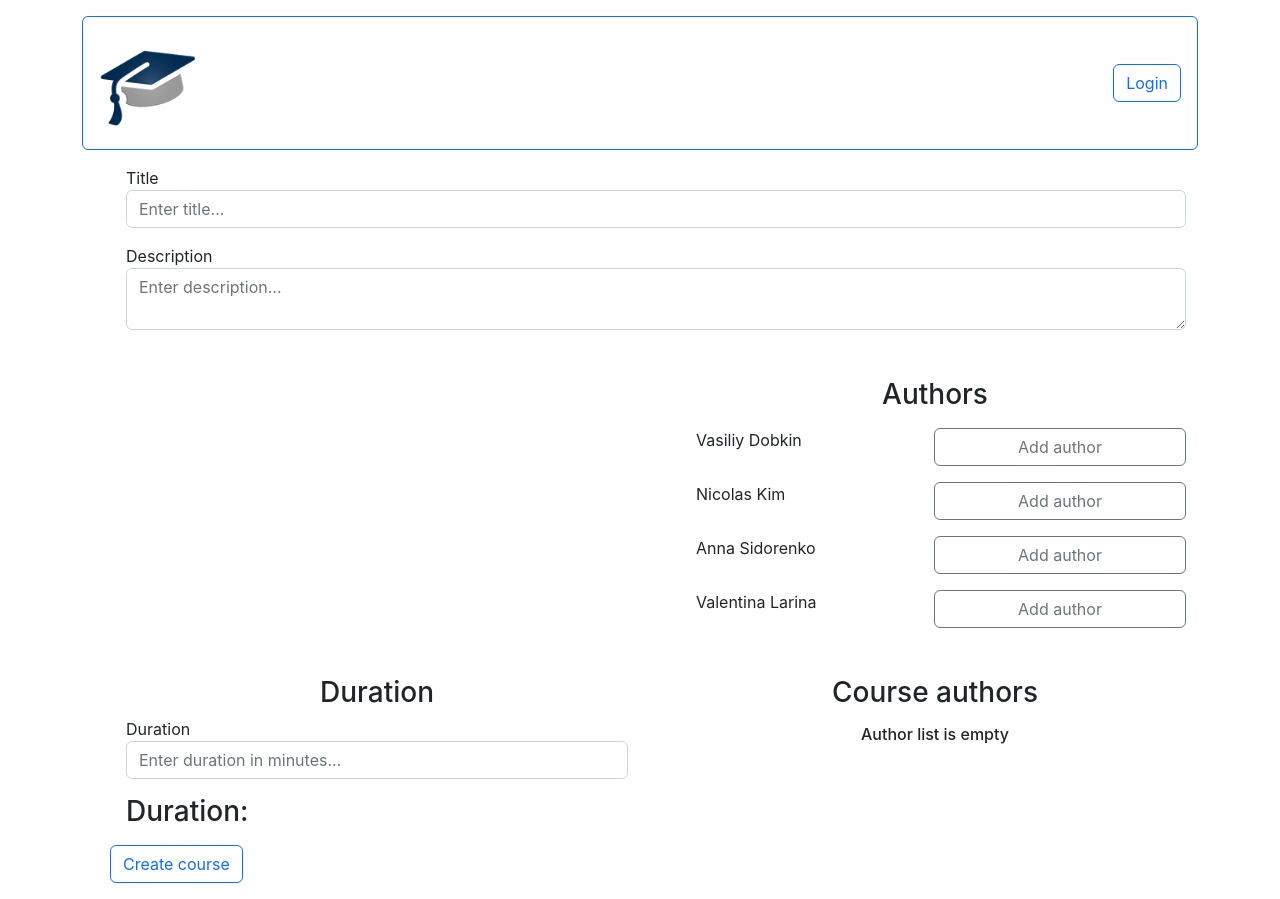
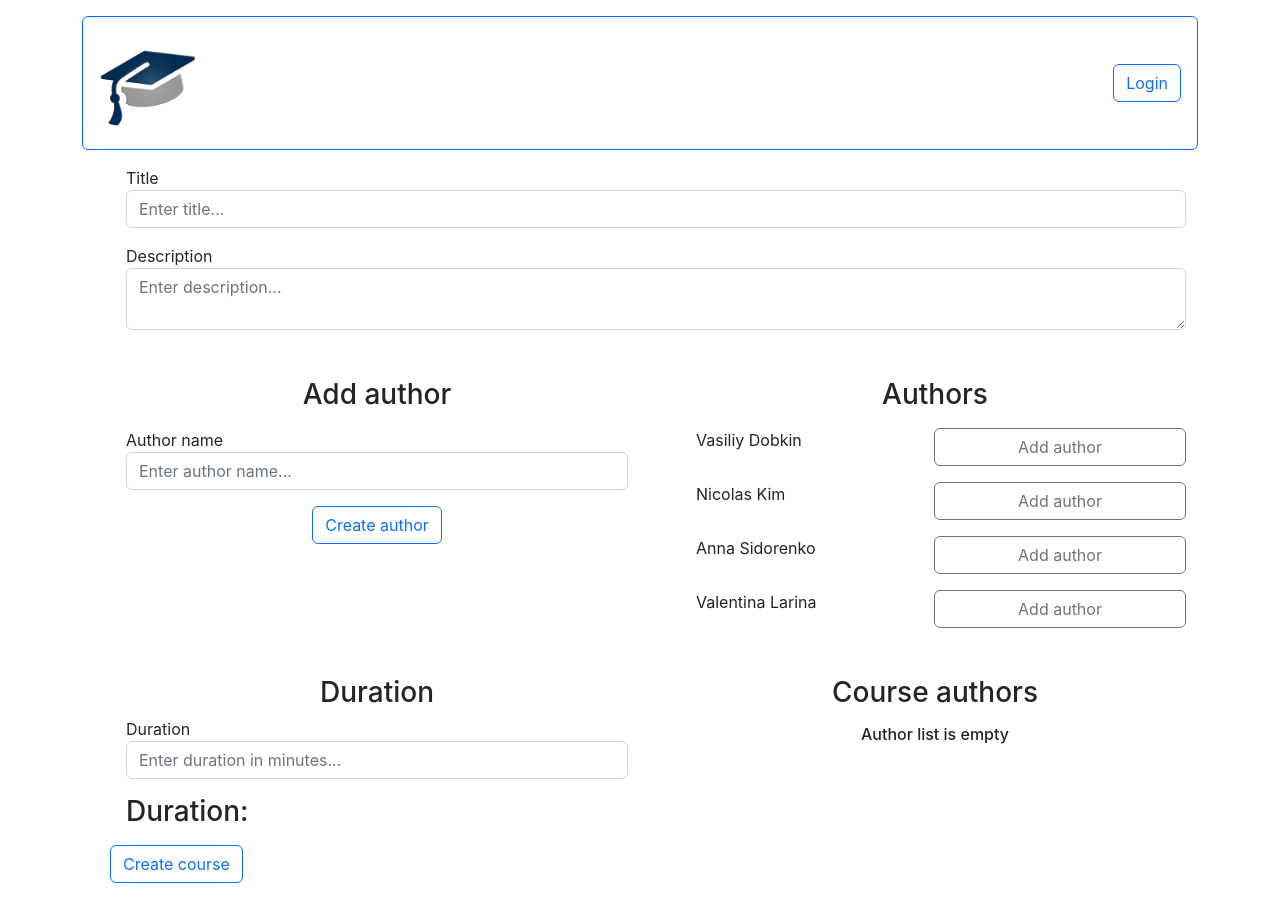
Before and after one commit to Volosh1n/courses-app, a React (Create React App) app: page / in a window 1280 px wide. Both pictures are taken after typing "Sample" into the empty fields and a click on the button "Add new course". Built offline with nearby package versions, Linux system fonts and the light colour scheme.

Commit message:
Create new author subform

```diff
--- a/src/App.jsx
+++ b/src/App.jsx
@@ -13,8 +13,8 @@ import './App.css';
 
 function App() {
   const [coursesList, setCoursesList] = useState(mockedCoursesList);
+  const [authorsList, setAuthorsList] = useState(mockedAuthorsList);
   const [filteredCoursesList, setFilteredCoursesList] = useState([]);
-  const [authorsList] = useState(mockedAuthorsList);
   const [isAddingNewCourse, setIsAddingNewCourse] = useState(false);
 
   const searchCourseByTitle = (title) => {
@@ -25,8 +25,10 @@ function App() {
     }
   };
 
-  const handleAddCoursesSubmit = (newCourse) => {
+  const handleAddCoursesSubmit = (newCourse, currentAuthors) => {
     setCoursesList([newCourse, ...coursesList]);
+    console.log(currentAuthors);
+    setAuthorsList(currentAuthors);
     setFilteredCoursesList([]);
     setIsAddingNewCourse(false);
   };
@@ -52,6 +54,7 @@ function App() {
             handleAddCourseButtonClick={handleAddCourseButtonClick}
           />
           <Courses
+            authorsList={authorsList}
             coursesList={
               filteredCoursesList.length === 0
                 ? coursesList
--- a/src/components/Courses/Courses.jsx
+++ b/src/components/Courses/Courses.jsx
@@ -1,11 +1,18 @@
+import { useState, useEffect } from 'react';
 import CourseCard from './components/CourseCard/CourseCard';
 
 function Courses(props) {
+  const [authorsList, setAuthorsList] = useState([]);
+
+  useEffect(() => {
+    setAuthorsList(props.authorsList);
+  }, []);
+
   return (
     <>
       <div className='list-group m-3'>
         {props.coursesList.map((course) => (
-          <CourseCard course={course} />
+          <CourseCard course={course} authors={authorsList} />
         ))}
       </div>
     </>
--- a/src/components/Courses/components/CourseCard/CourseCard.jsx
+++ b/src/components/Courses/components/CourseCard/CourseCard.jsx
@@ -1,10 +1,9 @@
 import getCourseDuration from '../../../../helpers/getCourseDuration';
 import formatCreationDate from '../../../../helpers/formatCreationDate';
-import { mockedAuthorsList } from '../../../../constants';
 
 const CourseCard = (props) => {
-  const formatAuthors = (author_ids) => {
-    const authorObjects = mockedAuthorsList.filter((author) =>
+  const formatAuthors = (author_ids, authorList) => {
+    const authorObjects = authorList.filter((author) =>
       author_ids.includes(author.id)
     );
     const authorsNames = authorObjects.map((author) => author.name).join(', ');
@@ -20,7 +19,7 @@ const CourseCard = (props) => {
         </div>
         <div className='col-sm-4'>
           <b>Authors: </b>
-          {formatAuthors(props.course.authors)}
+          {formatAuthors(props.course.authors, props.authors)}
           <br />
           <b>Duration: </b>
           {getCourseDuration(props.course.duration)}
--- a/src/components/CreateCourse/CreateCourseForm.jsx
+++ b/src/components/CreateCourse/CreateCourseForm.jsx
@@ -11,8 +11,10 @@ const CreateCourseForm = (props) => {
   const [duration, setDuration] = useState('');
 
   useEffect(() => {
-    setCurrentAuthors(props.currentAuthors);
-  }, [props.currentAuthors]);
+    if (currentAuthors.length === 0) {
+      setCurrentAuthors(props.currentAuthors);
+    }
+  }, []);
 
   const handleAuthorClick = (authorId) => {
     if (selectedAuthors.includes(authorId)) {
@@ -26,7 +28,7 @@ const CreateCourseForm = (props) => {
     setDuration(getCourseDuration(event.target.value, false));
   };
 
-  const handleSubmit = (event) => {
+  const handleCreateCourseSubmit = (event) => {
     event.preventDefault();
     const formData = new FormData(event.target);
     const newCourse = {
@@ -37,12 +39,23 @@ const CreateCourseForm = (props) => {
       creationDate: getCurrentDate(),
       authors: selectedAuthors,
     };
-    props.handleAddCoursesSubmit(newCourse);
+    props.handleAddCoursesSubmit(newCourse, currentAuthors);
+  };
+
+  const handleCreateAuthorSubmit = (event) => {
+    event.preventDefault();
+    const formData = new FormData(event.target);
+    const newAuthor = {
+      id: uuidv4(),
+      name: formData.get('author-name'),
+    };
+    setCurrentAuthors([newAuthor, ...currentAuthors]);
   };
 
   return (
-    <div className='container m-3' onSubmit={handleSubmit}>
-      <form id='create-course'>
+    <div className='container m-3'>
+      <form id='create-author' onSubmit={handleCreateAuthorSubmit}></form>
+      <form id='create-course' onSubmit={handleCreateCourseSubmit}>
         <div className='form-group m-3'>
           <label htmlFor='title'>Title</label>
           <input
@@ -66,7 +79,31 @@ const CreateCourseForm = (props) => {
         </div>
 
         <div className='row mt-5'>
-          <div className='col col-md-6'>{/* form for author creation */}</div>
+          <div className='col col-md-6'>
+            <div className='text-center'>
+              <h3>Add author</h3>
+            </div>
+            <div className='form-group m-3'>
+              <label htmlFor='title'>Author name</label>
+              <input
+                type='text'
+                id='author-name'
+                name='author-name'
+                form='create-author'
+                className='form-control'
+                placeholder='Enter author name...'
+                required
+              />
+            </div>
+            <div className='text-center'>
+              <input
+                type='submit'
+                value='Create author'
+                form='create-author'
+                className='btn btn-outline-primary'
+              />
+            </div>
+          </div>
 
           <div className='col col-md-6'>
             <div className='form-group'>
```
